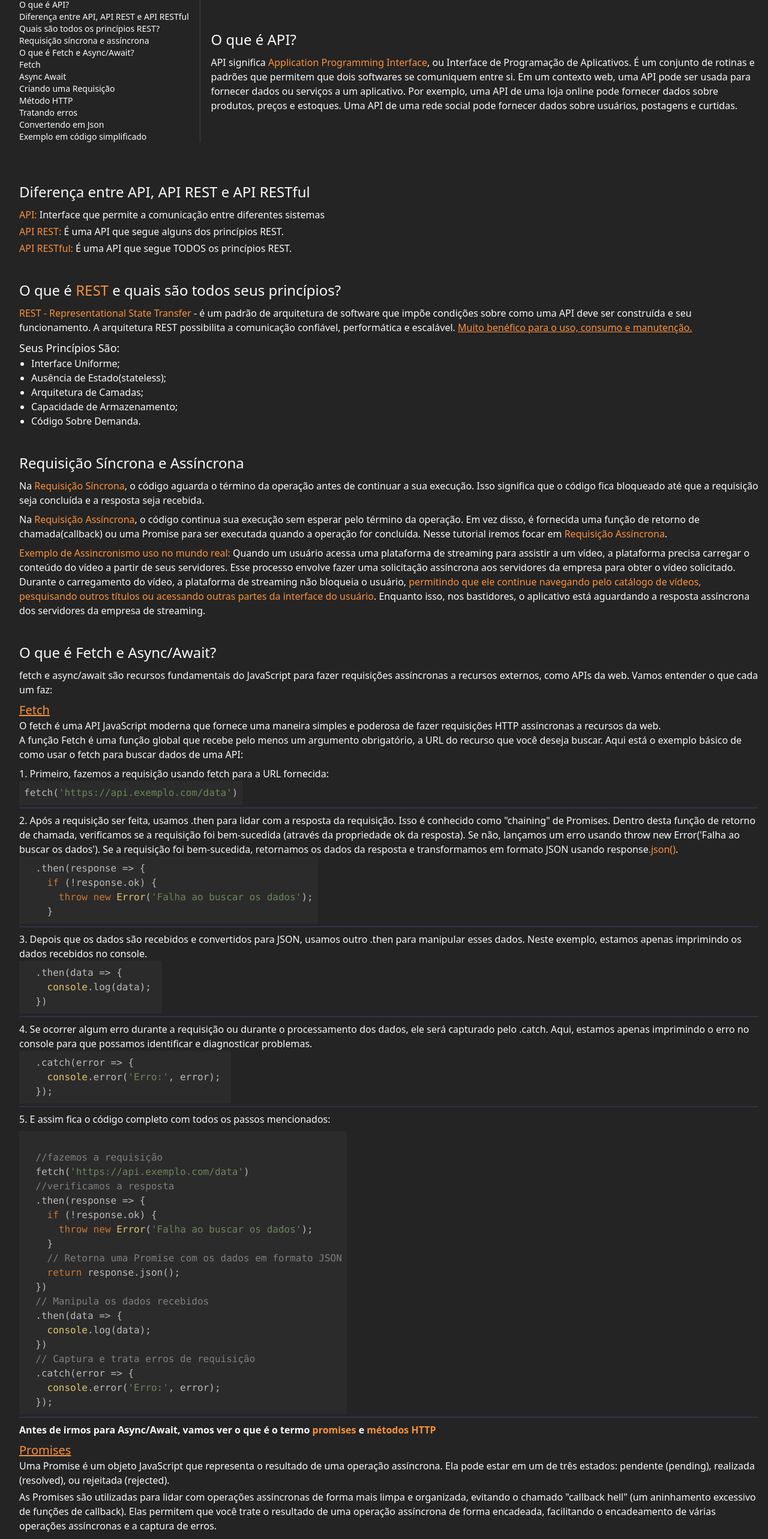
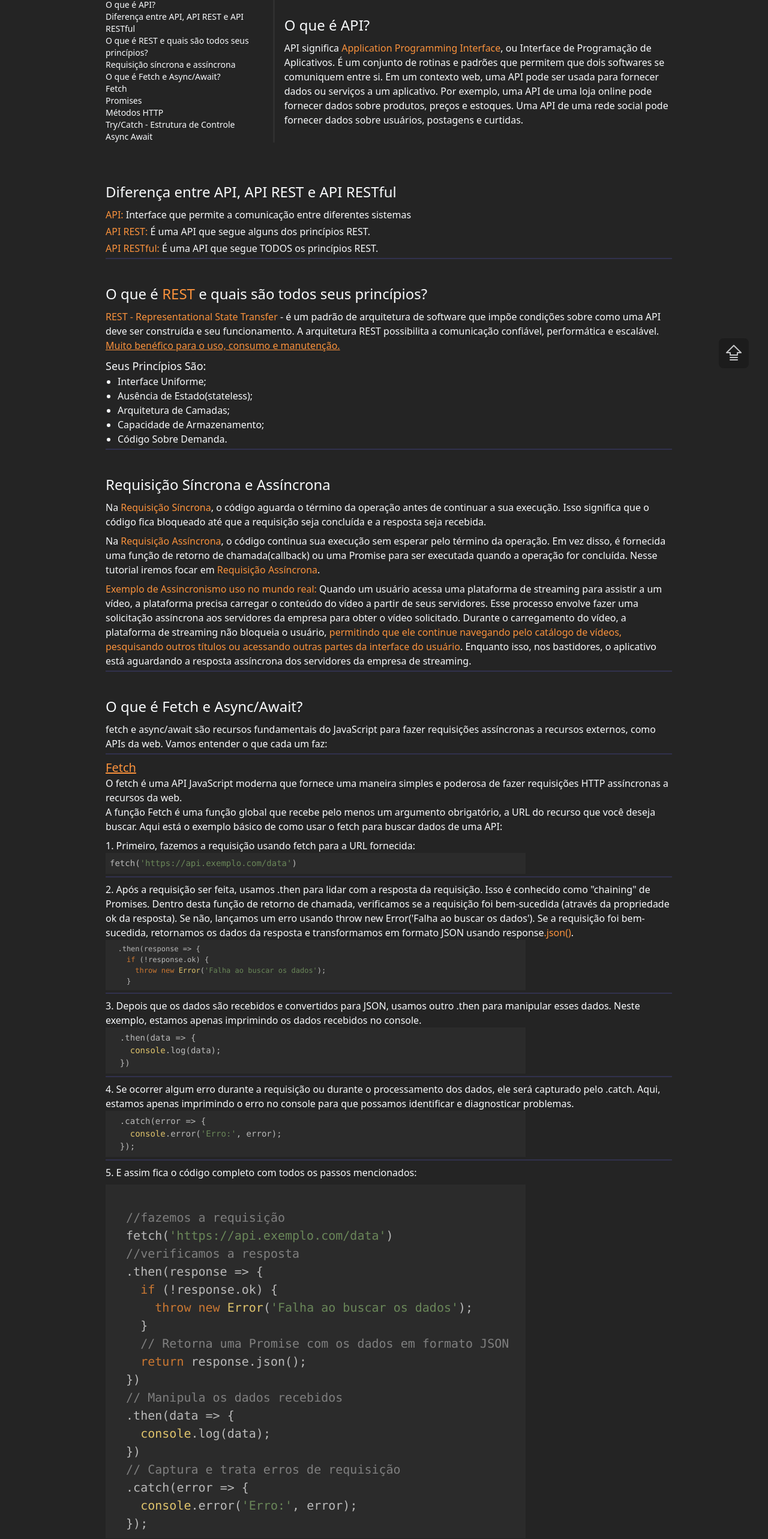
Before and after one commit to Jhonatansousa/fetch-api, a React (Vite) app: page / in a window 1280 px wide. Shown: the part 138-2704 px from the top of the page at 60% size. Built offline with nearby package versions, Linux system fonts and the light colour scheme.

Commit message:
adicionado parte 2 do conteúdo tutorial

```diff
--- a/src/components/Footer/index.tsx
+++ b/src/components/Footer/index.tsx
@@ -31,7 +31,7 @@ export const Footer = () => {
         </a>
       </div>
       <div>
-        <p>Sinta-se à vontade para entrar em contato!</p>
+        <p className="ml-2">Sinta-se à vontade para entrar em contato!</p>
       </div>
     </footer>
   )
--- a/src/components/Header/index.tsx
+++ b/src/components/Header/index.tsx
@@ -1,5 +1,5 @@
 import { NavLink } from 'react-router-dom'
-import { WebhooksLogo } from '@phosphor-icons/react'
+import { ArrowFatLinesUp, WebhooksLogo } from '@phosphor-icons/react'
 import { useState } from 'react'
 
 interface HeaderProps {
@@ -23,6 +23,13 @@ export const Header = (props: HeaderProps) => {
     'top-24 py-10 flex-col invisible absolute gap-10 opacity-0  duration-300'
   return (
     <nav className="py-4 mb-10 flex justify-between items-center shadow-xl relative">
+      <a
+        className="fixed bottom-12 right-8 p-2 w-fit font-medium transition rounded-lg border border-transparent bg-btn-color hover:border-violet-700 active:bg-violet-900 active:scale-95 opacity-75 hover:opacity-100 hover:text-highlight-color"
+        href="#"
+      >
+        <ArrowFatLinesUp className="w-8 h-8" />
+      </a>
+
       <NavLink to="/">
         <div className="p-4 flex items-center gap-3 hover:text-highlight-color font-bold">
           <WebhooksLogo size={32} color="#fe7b00" />
--- a/src/pages/Home/index.tsx
+++ b/src/pages/Home/index.tsx
@@ -1,21 +1,20 @@
+/* eslint-disable react/no-unescaped-entities */
 import { darcula } from 'react-syntax-highlighter/dist/esm/styles/hljs'
-
 import SyntaxHighlighter from 'react-syntax-highlighter'
 
 export const Home = () => {
-  function getFontSize() {
-    // Aqui você pode definir a lógica para determinar o tamanho da fonte com base na largura da tela
+  function getFontSize(mobileSize: string, largeSize: string) {
     const screenWidth = window.innerWidth
     if (screenWidth < 768) {
-      return '10.5px'
+      return mobileSize
     } else {
-      return '16px'
+      return largeSize
     }
   }
 
-  const codeSize = {
-    fontSize: getFontSize(),
-  }
+  // const codeSize = {
+  //   fontSize: getFontSize(),
+  // }
   const fetchExampleStep1 = `fetch('https://api.exemplo.com/data')`
   const fetchExempleStep2 = `  .then(response => {
     if (!response.ok) {
@@ -47,74 +46,161 @@ export const Home = () => {
     console.error('Erro:', error);
   });
 `
+  const asyncAwaytExample = `
+  //criamos a função assíncrona(async) que irá fazer a requisição
+  async function carregarFrase() {
+
+  //declaramos qual será a url da api
+    const url =
+    'https://quote-garden.onrender.com/api/v3/quotes/random'
+
+  //colocamos o bloco try para 'monitorar em busca de exceções'
+    try {
+    /*primeiro iremos fazer a declaramos a resposta(promise)
+    que irá aguardar(await) a requisição.
+    o primeiro parâmetro é a url da api
+    no segundo parâmetro, declaramos o método('GET'=>Pegar Dados) */
+      const response = await fetch(url, {
+        method: 'GET',
+      })
+    //transformamos a resposta(promise) em formato json
+    //e atribuímos à uma variável chamada 'data'
+      const data = await response.json()
+
+    //pegamos o data, que é um json agora, e vamos acessá-las,
+    //e aqui selecionamos apenas a frase e o autor
+      const frase = data.data[0].quoteText
+      const autor = data.data[0].quoteAuthor
+
+    //bloco catch onde será tratado a exceção(erro) caso tenha alguma
+    } catch (error) {
+      console.log("Erro: ", error)
+    }
+  }
+`
+  const reactPhraseAPIExample = `
+import { useState, useEffect } from 'react'
+
+export function Frases() {
+  //criamos um estado para mostrar as frases de modo dinâmico
+  const [frase, setFrase] = useState('carregando frase')
+  const [autor, setAutor] = useState('carregando autor')
+
+  //damos inicio à função de requisição
+  const carregarFrase = async () => {
+    const url = 'https://quote-garden.onrender.com/api/v3/quotes/random'
+
+    try {
+      const response = await fetch(url, {
+        method: 'GET',
+      })
+      const data = await response.json()
+
+      //guardamos os dados que queremos no estado que criamos
+      setFrase(data.data[0].quoteText)
+      setAutor(data.data[0].quoteAuthor)
+    } catch (error) {
+      console.log("Erro: ", error)
+    }
+  }
+
+  // UseEffect irá carregar a frase quando o componente for 'montado'
+  useEffect(() => {
+    carregarFrase()
+  }, [])
+  // O array vazio assegura que o useEffect só é chamado uma vez
 
   return (
-    <main>
+    <div>
+      <h1>API Frases Aleatórias</h1>
+      <p>
+        Clique no botão baixo para gerar uma
+        frase aleatória em inglês
+      </p>
+
+      <button onClick={carregarFrase}>
+        Gerar Frase
+      </button>
+
+      <h4>{frase}</h4>
+      <p>{autor}</p>
+    </div>
+  )
+}
+`
+
+  return (
+    <main className="md:px-2 lg:px-36">
       <section className="flex flex-col md:flex-row md:mb-16 ">
-        <aside className="text-xs w-96 mb-16 md:text-sm md:mb-0">
+        <aside className="text-xs md:w-96 w-max mb-16 md:text-sm md:mb-0">
           <ul>
-            <a className=" hover:text-highlight-color" href="#">
+            <a className=" hover:text-highlight-color" href="#o-que-e-api">
               O que é API?
             </a>
             <li>
-              <a className=" hover:text-highlight-color" href="#">
+              <a
+                className=" hover:text-highlight-color"
+                href="#diferenca-entre-api-rest-restful"
+              >
                 Diferença entre API, API REST e API RESTful
               </a>
             </li>
             <li>
-              <a className=" hover:text-highlight-color" href="#">
-                Quais são todos os princípios REST?
+              <a
+                className=" hover:text-highlight-color"
+                href="#o-que-e-rest-principios"
+              >
+                O que é REST e quais são todos seus princípios?
               </a>
             </li>
             <li>
-              <a className=" hover:text-highlight-color" href="#">
+              <a
+                className=" hover:text-highlight-color"
+                href="#requisicao-sync-async"
+              >
                 Requisição síncrona e assíncrona
               </a>
             </li>
           </ul>
           <ul>
-            <a className=" hover:text-highlight-color" href="#">
+            <a
+              className=" hover:text-highlight-color"
+              href="#o-que-e-fetch-async-await"
+            >
               O que é Fetch e Async/Await?
             </a>
             <li>
-              <a className=" hover:text-highlight-color" href="#">
+              <a className=" hover:text-highlight-color" href="#fetch">
                 Fetch
               </a>
             </li>
             <li>
-              <a className=" hover:text-highlight-color" href="#">
-                Async Await
-              </a>
-            </li>
-          </ul>
-          <ul>
-            <a className=" hover:text-highlight-color" href="#">
-              Criando uma Requisição
-            </a>
-            <li>
-              <a className=" hover:text-highlight-color" href="#">
-                Método HTTP
+              <a className=" hover:text-highlight-color" href="#promises">
+                Promises
               </a>
             </li>
             <li>
-              <a className=" hover:text-highlight-color" href="#">
-                Tratando erros
+              <a className=" hover:text-highlight-color" href="#metodos-http">
+                Métodos HTTP
               </a>
             </li>
             <li>
-              <a className=" hover:text-highlight-color" href="#">
-                Convertendo em Json
+              <a
+                className=" hover:text-highlight-color"
+                href="#try-catch-estrutura-controle"
+              >
+                Try/Catch - Estrutura de Controle
               </a>
             </li>
             <li>
-              <a className=" hover:text-highlight-color" href="#">
-                Exemplo em código simplificado
+              <a className=" hover:text-highlight-color" href="#async-await">
+                Async Await
               </a>
             </li>
           </ul>
         </aside>
         <span className="mx-4 w-1 rounded-full bg-white opacity-5"></span>
-        <div className="w-full md:m-auto">
+        <div id="o-que-e-api" className="w-full md:m-auto">
           <h1 className="main-title">O que é API?</h1>
           <p>
             API significa{' '}
@@ -134,7 +220,11 @@ export const Home = () => {
           </p>
         </div>
       </section>
-      <section className="mx-auto">
+      <section className="mx-auto border-b-2 pb-1 mb-2 border-indigo-500/20">
+        <div
+          id="diferenca-entre-api-rest-restful"
+          className="border-b-2 pb-1 mb-2 border-indigo-500/20"
+        >
           <h2 className="secondary-title mt-10 md:mt-0">
             Diferença entre API, API REST e API RESTful
           </h2>
@@ -153,8 +243,8 @@ export const Home = () => {
               segue TODOS os princípios REST.
             </li>
           </ul>
-
-        <h2 className="secondary-title mt-10">
+        </div>
+        <h2 id="o-que-e-rest-principios" className="secondary-title mt-10">
           O que é <span className="span-highlight">REST</span> e quais são todos
           seus princípios?
         </h2>
@@ -180,7 +270,10 @@ export const Home = () => {
           <li className="ml-5">Código Sobre Demanda.</li>
         </ul>
       </section>
-      <section>
+      <section
+        id="requisicao-sync-async"
+        className="border-b-2 pb-1 mb-2 border-indigo-500/20"
+      >
         <h1 className="main-title mt-10">Requisição Síncrona e Assíncrona</h1>
         <p>
           Na <span className="span-highlight">Requisição Síncrona</span>, o
@@ -215,7 +308,10 @@ export const Home = () => {
           resposta assíncrona dos servidores da empresa de streaming.
         </p>
       </section>
-      <div>
+      <div
+        id="o-que-e-fetch-async-await"
+        className="border-b-2 pb-1 mb-2 border-indigo-500/20"
+      >
         <h1 className="main-title mt-10">O que é Fetch e Async/Await?</h1>
         <p>
           fetch e async/await são recursos fundamentais do JavaScript para fazer
@@ -223,7 +319,7 @@ export const Home = () => {
           entender o que cada um faz:
         </p>
       </div>
-      <section>
+      <section id="fetch">
         <h2 className="text-xl text-highlight-color underline font-medium mt-2">
           Fetch
         </h2>
@@ -240,9 +336,9 @@ export const Home = () => {
           <p className="mt-2">
             1. Primeiro, fazemos a requisição usando fetch para a URL fornecida:
           </p>
-          <div className="w-max">
+          <div className="w-full md:w-largeCodeWidth">
             <SyntaxHighlighter
-              customStyle={codeSize}
+              customStyle={{ fontSize: '14px' }}
               language="javascript"
               style={darcula}
             >
@@ -261,9 +357,9 @@ export const Home = () => {
             dados da resposta e transformamos em formato JSON usando response
             <span className="text-highlight-color">.json()</span>.
           </p>
-          <div className="w-max">
+          <div className="w-full md:w-largeCodeWidth">
             <SyntaxHighlighter
-              customStyle={codeSize}
+              customStyle={{ fontSize: '12px' }}
               language="javascript"
               style={darcula}
             >
@@ -277,9 +373,9 @@ export const Home = () => {
             outro .then para manipular esses dados. Neste exemplo, estamos
             apenas imprimindo os dados recebidos no console.
           </p>
-          <div className="w-max">
+          <div className="w-full md:w-largeCodeWidth">
             <SyntaxHighlighter
-              customStyle={codeSize}
+              customStyle={{ fontSize: '14px' }}
               language="javascript"
               style={darcula}
             >
@@ -294,9 +390,9 @@ export const Home = () => {
             estamos apenas imprimindo o erro no console para que possamos
             identificar e diagnosticar problemas.
           </p>
-          <div className="w-max">
+          <div className="w-full md:w-largeCodeWidth">
             <SyntaxHighlighter
-              customStyle={codeSize}
+              customStyle={{ fontSize: '14px' }}
               language="javascript"
               style={darcula}
             >
@@ -308,9 +404,9 @@ export const Home = () => {
           <p>
             5. E assim fica o código completo com todos os passos mencionados:
           </p>
-          <div className="mt-2 w-max">
+          <div className="mt-2 w-full md:w-largeCodeWidth">
             <SyntaxHighlighter
-              customStyle={codeSize}
+              customStyle={{ fontSize: getFontSize('10px', '20px') }}
               language="javascript"
               style={darcula}
             >
@@ -320,7 +416,7 @@ export const Home = () => {
         </div>
       </section>
       <section>
-        <strong>
+        <strong id="promises">
           Antes de irmos para Async/Await, vamos ver o que é o termo{' '}
           <span className="text-highlight-color">promises </span> e
           <span className="text-highlight-color"> métodos HTTP</span>
@@ -333,18 +429,21 @@ export const Home = () => {
           operação assíncrona. Ela pode estar em um de três estados: pendente
           (pending), realizada (resolved), ou rejeitada (rejected).
         </p>
-        <p className="mt-1">
+        <p className="mt-1 border-b-2 pb-1 mb-2 border-indigo-500/20">
           As Promises são utilizadas para lidar com operações assíncronas de
-          forma mais limpa e organizada, evitando o chamado "callback hell" (um
-          aninhamento excessivo de funções de callback). Elas permitem que você
-          trate o resultado de uma operação assíncrona de forma encadeada,
-          facilitando o encadeamento de várias operações assíncronas e a captura
-          de erros.
+          forma mais limpa e organizada, evitando o chamado &quot;callback
+          hell&quot; (um aninhamento excessivo de funções de callback). Elas
+          permitem que você trate o resultado de uma operação assíncrona de
+          forma encadeada, facilitando o encadeamento de várias operações
+          assíncronas e a captura de erros.
         </p>
-        <h2 className="text-xl font-medium mt-2 text-highlight-color underline">
+        <h2
+          id="metodos-http"
+          className="text-xl font-medium mt-2 text-highlight-color underline"
+        >
           Métodos HTTP
         </h2>
-        <ul className="mb-2">
+        <ul className="mb-2 border-b-2 pb-1 border-indigo-500/20">
           <p className="mb-2">
             Os métodos HTTP são verbos que indicam a ação que está sendo
             solicitada em um recurso da web. Alguns dos métodos HTTP mais comuns
@@ -389,9 +488,89 @@ export const Home = () => {
             </p>
           </li>
         </ul>
+        <div
+          id="try-catch-estrutura-controle"
+          className="border-b-2 pb-1 mb-2 border-indigo-500/20"
+        >
+          <h2 className="secondary-title text-highlight-color">
+            Try/Catch - Estrutura de Controle
+          </h2>
+          <p className="my-4">
+            No contexto de requisições assíncronas de API em JavaScript, o
+            <span className="text-highlight-color"> try/catch</span> é uma
+            estrutura de controle que nos permite lidar com erros que podem
+            ocorrer durante a execução do código assíncrono de forma síncrona.
+            <p className="mt-4">
+              <span className="span-highlight">TRY</span>: O bloco try contém o
+              código que queremos monitorar em busca de exceções. Quando ocorre
+              uma exceção dentro deste bloco, o controle é transferido
+              imediatamente para o bloco catch.
+            </p>
+            <p className="my-4">
+              <span className="span-highlight">CATCH</span>: O bloco catch é
+              onde tratamos a exceção que foi capturada no bloco try. Se uma
+              exceção ocorreu no bloco try, o JavaScript irá executar o código
+              dentro do bloco catch. Aqui, podemos acessar informações sobre o
+              erro, como a mensagem de erro (error.message), e tomar as medidas
+              necessárias para lidar com ele, como exibir uma mensagem de erro
+              para o usuário ou registrar o erro para fins de depuração.
+            </p>
+            <p>
+              Ao utilizar try/catch em torno de operações assíncronas, como
+              requisições de API, podemos capturar e tratar erros de forma
+              síncrona, o que facilita o tratamento de exceções e torna o código
+              mais robusto e fácil de entender. Isso nos permite lidar com
+              possíveis falhas na comunicação com a API, erros de conexão de
+              rede ou respostas inesperadas do servidor de forma mais elegante e
+              controlada.
+            </p>
+          </p>
+        </div>
         <strong>Agora vamos para o tutorial com o uso de Async e Await</strong>
       </section>
-      <section>{/* fazer tutorial async/await */}</section>
+      <section
+        id="async-await"
+        className="border-b-2 pb-1 mb-2 border-indigo-500/20"
+      >
+        <h1 className="main-title mt-10 text-highlight-color">Async Await</h1>
+        <p>
+          Async e Await são recursos introduzidos no ECMAScript 2017 (também
+          conhecido como ES8) para simplificar o trabalho com Promises em
+          JavaScript. Eles permitem escrever código assíncrono de uma maneira
+          mais simples e legível, evitando o uso excessivo de then e catch.
+          Vamos criar uma requisição usando Async/Await usando uma API de Frases
+          Aleatórias:
+        </p>
+        <div className="mb-2 w-full md:w-max">
+          <SyntaxHighlighter
+            customStyle={{ fontSize: getFontSize('9px', '18px') }}
+            language="javascript"
+            style={darcula}
+          >
+            {asyncAwaytExample}
+          </SyntaxHighlighter>
+        </div>
+        <p>
+          Pronto, agora podemos incorporar essas as variáveis{' '}
+          <span className="span-highlight">frase</span> e{' '}
+          <span className="span-highlight">autor</span> na nossa interface,
+          vamos à um exemplo em react:
+        </p>
+        <div>
+          <SyntaxHighlighter
+            customStyle={{ fontSize: getFontSize('9px', '18px') }}
+            language="javascript"
+            style={darcula}
+          >
+            {reactPhraseAPIExample}
+          </SyntaxHighlighter>
+        </div>
+        <p>
+          É apenas um exemplo simplificado, diversas coisas podem ser
+          adicionadas, removidas e alteradas, sinta-se à vontade para explorar o
+          este projeto no github, desafie-se!
+        </p>
+      </section>
     </main>
   )
 }
--- a/tailwind.config.js
+++ b/tailwind.config.js
@@ -10,6 +10,9 @@ export default {
       colors: {
         'highlight-color': 'rgb(251, 146, 60)',
         'main-color': '#242424',
+      },
+      width: {
+        largeCodeWidth: '43.75rem',
       },
     },
   },
```
Also changed, not shown: src/pages/Frases/index.tsx (+7 -10 lines). Lines whose indentation alone changed are shown as unchanged.
